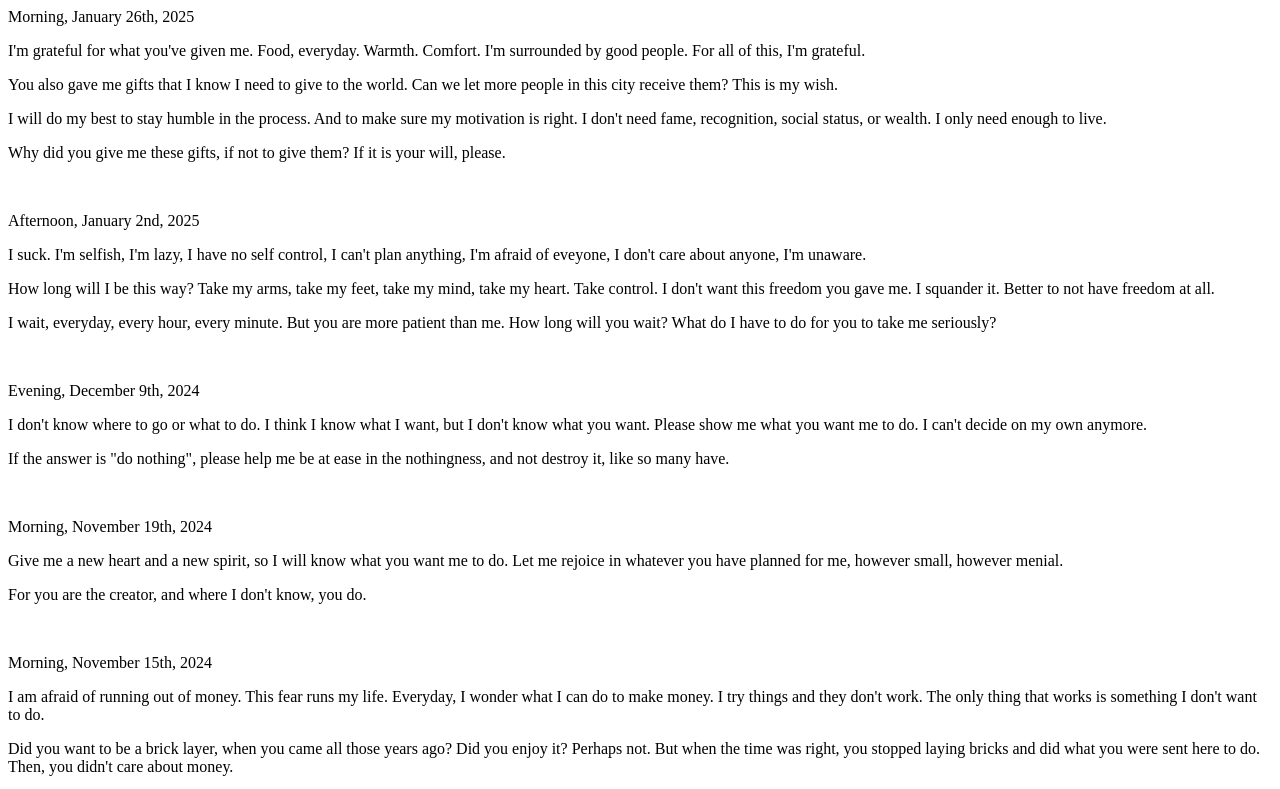
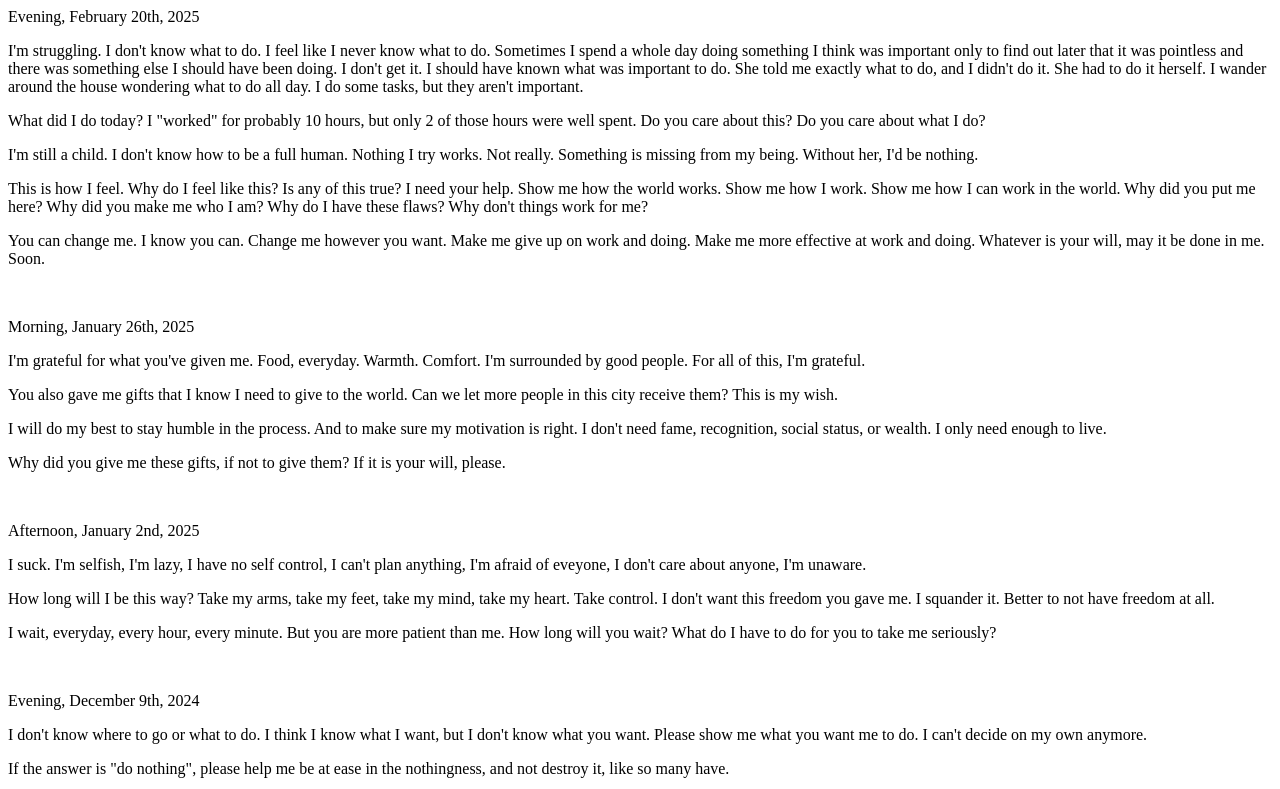
Before and after one commit to languageofmusic/prayer, a plain HTML site: page index.html in a window 1280 px wide. Shown: the top 789 px of the page. Drawn offline with Linux system fonts and the light colour scheme.

Commit message:
Update index.html

```diff
--- a/index.html
+++ b/index.html
@@ -1,3 +1,11 @@
+<p>Evening, February 20th, 2025</p>
+<p>I'm struggling. I don't know what to do. I feel like I never know what to do. Sometimes I spend a whole day doing something I think was important only to find out later that it was pointless and there was something else I should have been doing.
+I don't get it. I should have known what was important to do. She told me exactly what to do, and I didn't do it. She had to do it herself. I wander around the house wondering what to do all day. I do some tasks, but they aren't important.</p>
+<p>What did I do today? I "worked" for probably 10 hours, but only 2 of those hours were well spent. Do you care about this? Do you care about what I do?</p>
+<p>I'm still a child. I don't know how to be a full human. Nothing I try works. Not really. Something is missing from my being. Without her, I'd be nothing.</p>
+<p>This is how I feel. Why do I feel like this? Is any of this true? I need your help. Show me how the world works. Show me how I work. Show me how I can work in the world. Why did you put me here? Why did you make me who I am? Why do I have these flaws? Why don't things work for me?</p>
+<p>You can change me. I know you can. Change me however you want. Make me give up on work and doing. Make me more effective at work and doing. Whatever is your will, may it be done in me. Soon.</p>
+<br>
 <p>Morning, January 26th, 2025</p>
 <p>I'm grateful for what you've given me. Food, everyday. Warmth. Comfort. I'm surrounded by good people. For all of this, I'm grateful.</p>
 <p>You also gave me gifts that I know I need to give to the world. Can we let more people in this city receive them? This is my wish.</p>
```
